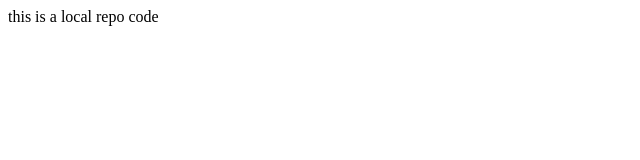
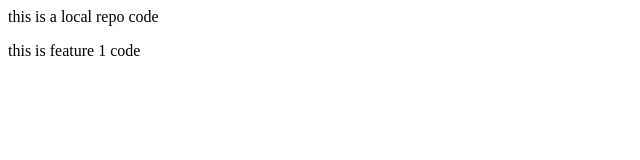
Before and after one commit to Adnan1518/local_repo, a plain HTML site: page index.html in a window 1280 px wide. Shown: the whole page, without its empty margins (0-640 px from the left). Drawn offline with Linux system fonts and the light colour scheme.

Commit message:
add feature1

```diff
--- a/index.html
+++ b/index.html
@@ -1,3 +1,6 @@
 <p>
     this is a local repo code
 </p>
+<p>
+    this is feature 1 code
+</p>
```
